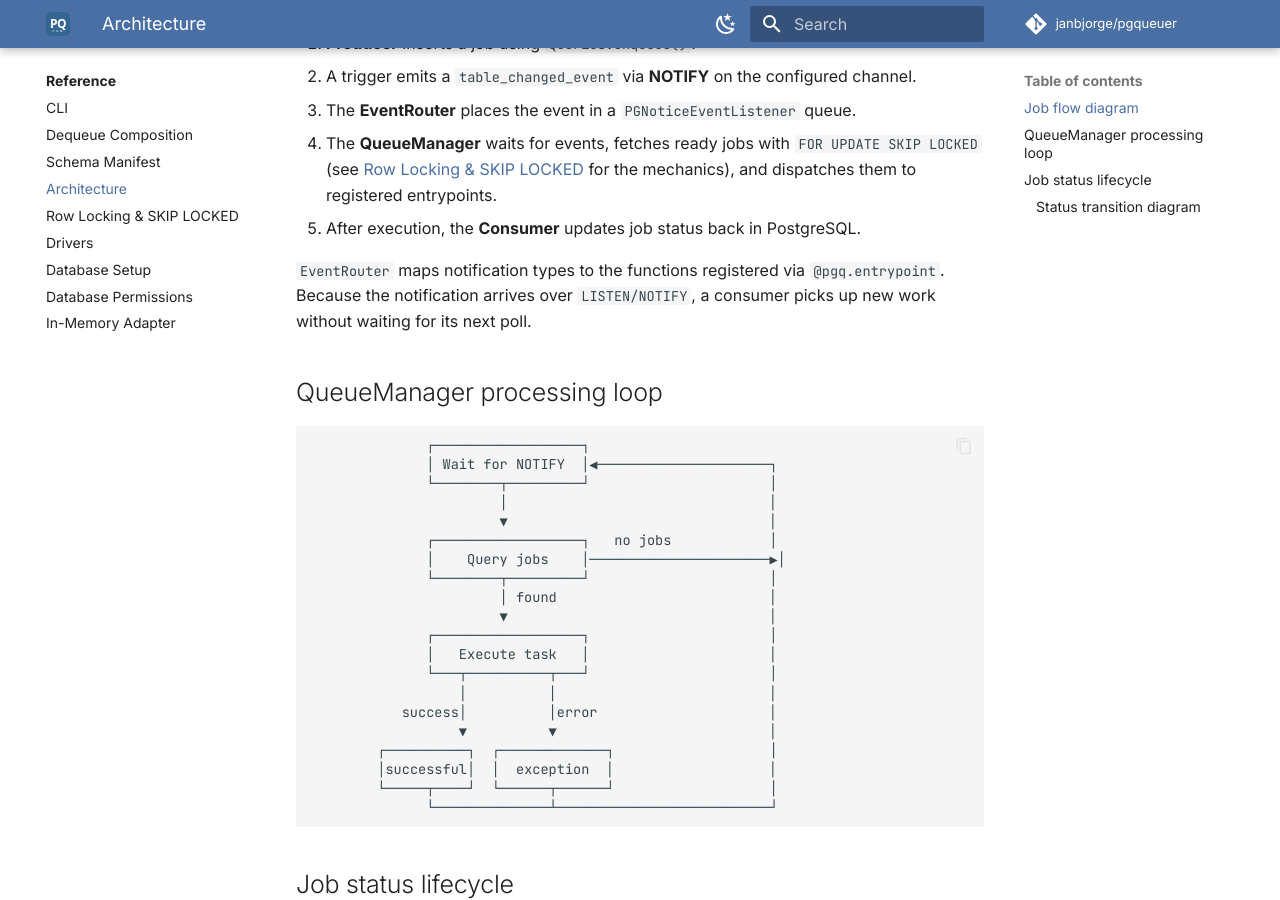
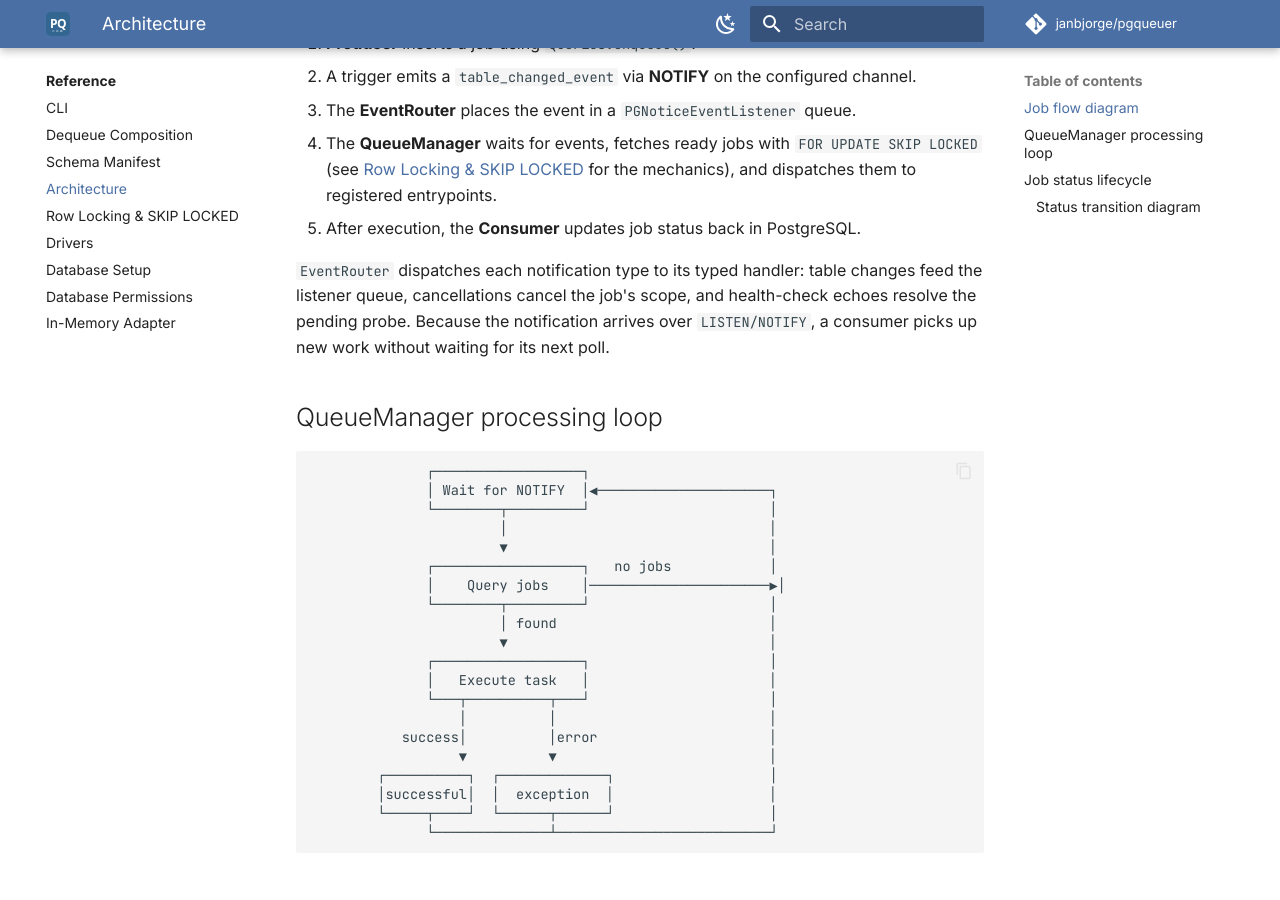
Before and after one commit to janbjorge/pgqueuer, an MkDocs documentation site: the page built from docs/reference/architecture.md, in a window 1280 px wide and 900 px high, scrolled down 573 px. Built offline with MkDocs 1.6.1 and Material for MkDocs 9.7.7, drawn with Linux system fonts in a browser that asks for light colours; comment, search, counter and statistics services are not loaded.

Commit message:
refactor(core): give EventRouter typed handlers (#795)

```diff
--- a/docs/reference/architecture.md
+++ b/docs/reference/architecture.md
@@ -24,9 +24,11 @@ Producer ──enqueue──▶ PostgreSQL ──NOTIFY──▶ EventRouter
 4. The **QueueManager** waits for events, fetches ready jobs with `FOR UPDATE SKIP LOCKED` (see [Row Locking & SKIP LOCKED](skip-locked.md) for the mechanics), and dispatches them to registered entrypoints.
 5. After execution, the **Consumer** updates job status back in PostgreSQL.
 
-`EventRouter` maps notification types to the functions registered via
-`@pgq.entrypoint`. Because the notification arrives over `LISTEN/NOTIFY`, a
-consumer picks up new work without waiting for its next poll.
+`EventRouter` dispatches each notification type to its typed handler: table
+changes feed the listener queue, cancellations cancel the job's scope, and
+health-check echoes resolve the pending probe. Because the notification arrives
+over `LISTEN/NOTIFY`, a consumer picks up new work without waiting for its next
+poll.
 
 ## QueueManager processing loop
 
```
Also changed, not shown: 2 other files.
